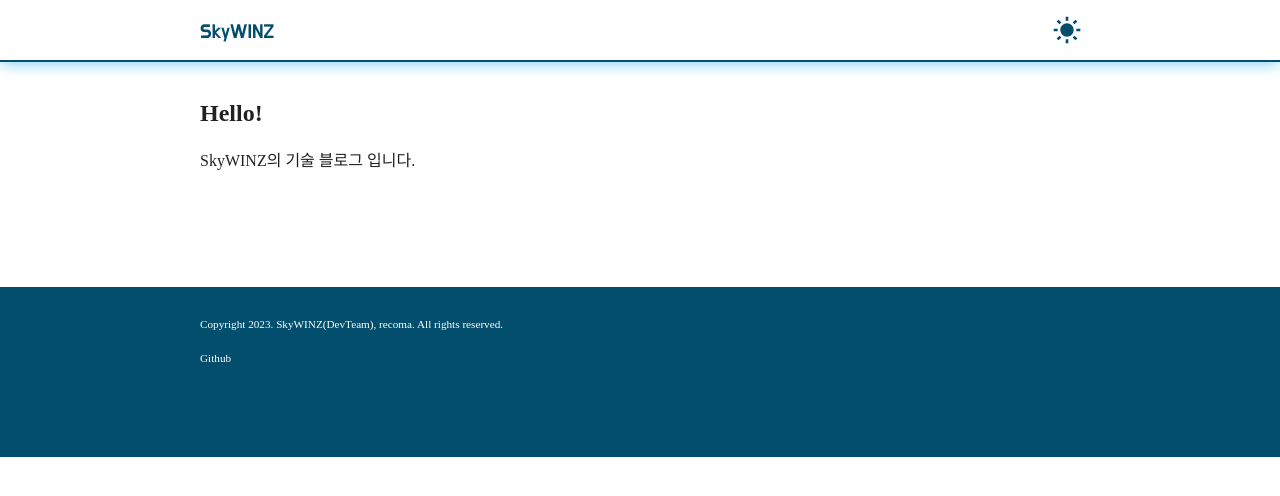
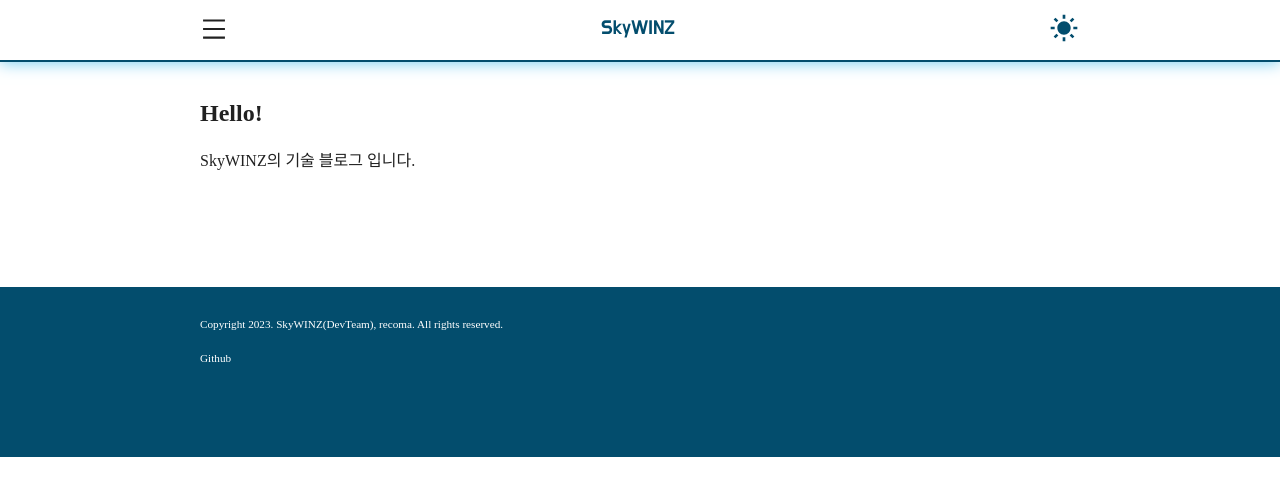
Before and after one commit to skywinz/candyline, a Next.js app: page / in a window 1280 px wide. Shown: the top 496 px of the page. Built offline with nearby package versions, Linux system fonts and the light colour scheme; a web font is replaced by a local one.

Commit message:
feat: add menu button
네비바 좌측에 메뉴버튼 추가
기존에 네비바에 있는 카테고리는 클릭하면 사이드바가 아닌 메인 페이지로 이동

```diff
--- a/src/app/layout.tsx
+++ b/src/app/layout.tsx
@@ -36,9 +36,6 @@ const App = ({ children }: {children: React.ReactNode}) => {
                     {children}
                 </div>
                 <Footer />
-                <ThemeSelectorButtonLayout>
-                    <ThemeSelector />
-                </ThemeSelectorButtonLayout>
             </>
         </ThemeProvider>
     );
@@ -65,22 +62,3 @@ export default function RootLayout({children}: {
         </html>
     )
 };
-
-const ThemeSelectorButtonLayout = styled.div`
-    display: flex;
-    position: fixed;
-    top: 0;
-    right: 0;
-    z-index: 10001;
-    margin: ${NAVBAR_PADDING.OVER_QHD};
-    margin-top: -4px;
-
-    @media (max-width: ${LENGTH_FHD}px) {
-        margin: ${NAVBAR_PADDING.FHD};
-        margin-top: -4px;
-    }
-    @media (max-width: ${LENGTH_MOBILE}px) {
-        margin: ${NAVBAR_PADDING.MOBILE};
-        margin-top: -4px;
-    }
-`;
--- a/src/components/common/Navbar.tsx
+++ b/src/components/common/Navbar.tsx
@@ -4,16 +4,22 @@ import styled from 'styled-components';
 import {LENGTH_FHD, LENGTH_MOBILE, NAVBAR_PADDING} from '@/styles/constants';
 import Sidebar from '@/components/common/Sidebar';
 import {useState} from 'react';
+import {AiOutlineMenu} from 'react-icons/ai';
+import ThemeSelector from '@/components/common/ThemeSelector';
+import {useRouter} from 'next/navigation';
 
 const Navbar = () => {
     const [isSidebarVisible, setIsSidebarVisible] = useState(false);
+    const router = useRouter();
 
     return (
         <header>
             <NavbarLayout>
-                <Category onClick={() => setIsSidebarVisible(!isSidebarVisible)}>SkyWINZ</Category>
+                <MenuIconContainer size={28} onClick={() => setIsSidebarVisible(!isSidebarVisible)} />
+                <Category onClick={() => router.push('/')}>SkyWINZ</Category>
+                <ThemeSelector extendedStyle={{marginTop: "12px"}}/>
             </NavbarLayout>
-            <Sidebar isVisible={isSidebarVisible} />
+            <Sidebar isVisible={isSidebarVisible} setIsVisible={setIsSidebarVisible} />
         </header>
     );
 }
@@ -27,6 +33,7 @@ const NavbarLayout = styled.div`
     top: 0;
     left: 0;
     right: 0;
+    justify-content: space-between;
 
     background-color: ${(props) => props.theme.main.navbar.backgroundColor};
     border-bottom: 2px solid ${(props) => props.theme.main.navbar.borderBottomColor};
@@ -51,16 +58,16 @@ const Category = styled.p`
     font-size: 1.05em;
     cursor: pointer;
     transition: color 0.5s ease;
-    text-align: left;
     text-decoration-line: none;
     color: ${(props) => props.theme.main.navbar.fontColor};
+    margin-top: 16px;
 
     &:hover {
         color: ${(props) => props.theme.main.navbar.itemColorHovered};
     }
 `;
 
-
-const ThemeSelectorLayout = styled.nav`
-    margin-left: 60px;
+const MenuIconContainer = styled(AiOutlineMenu)`
+    margin-top: 15px;
+    cursor: pointer;
 `;
--- a/src/components/common/Sidebar.tsx
+++ b/src/components/common/Sidebar.tsx
@@ -2,13 +2,17 @@
 
 import styled from 'styled-components';
 import Link from 'next/link';
+import {AiOutlineClose} from 'react-icons/ai';
+import {SIDEBAR_MOVE_TIME} from '@/styles/constants';
+
 
 interface SidebarArgs {
     isVisible: boolean;
+    setIsVisible: (value: (((prevState: boolean) => boolean) | boolean)) => void;
 }
 
 
-const Sidebar = ({isVisible}: SidebarArgs) => {
+const Sidebar = ({isVisible, setIsVisible}: SidebarArgs) => {
     let searchWord = '';
 
     const searchButtonHandler = () => {
@@ -20,6 +24,12 @@ const Sidebar = ({isVisible}: SidebarArgs) => {
         <Main>
             <div className={`parent-layout${isVisible ? '-visible' : ''}`}>
                 <div className={`layout${isVisible ? '-visible' : ''}`}>
+                    <div className='close'>
+                        <AiOutlineClose
+                            onClick={() => setIsVisible(false)}
+                            size={24}
+                        />
+                    </div>
                     <Link href='/' style={{textDecoration: 'none'}}><h2>홈</h2></Link>
                     <Link href='/posts' style={{textDecoration: 'none'}}><h2>포스트</h2></Link>
                     <Link href='/series' style={{textDecoration: 'none'}}><h2>시리즈</h2></Link>
@@ -41,6 +51,12 @@ const Sidebar = ({isVisible}: SidebarArgs) => {
 }
 
 const Main = styled.div`
+    .close {
+        float: right;
+        margin-top: -80px;
+        cursor: pointer;
+        margin-right: 30px;
+    }
     .parent-layout {
         position: fixed;
         z-index: 10000;
@@ -51,7 +67,7 @@ const Main = styled.div`
         background-color: ${(props) => props.theme.main.sidebar.backgroundColor};
         border-right: 3px solid ${(props) => props.theme.main.sidebar.borderColor};
         padding: 240px 0 80px 0;
-        transition: width 0.4s, padding 0.4s;
+        transition: width ${SIDEBAR_MOVE_TIME}s, padding ${SIDEBAR_MOVE_TIME}s;
     }
     .parent-layout-visible {
         position: fixed;
@@ -62,24 +78,25 @@ const Main = styled.div`
         background-color: ${(props) => props.theme.main.sidebar.backgroundColor};
         border-right: 3px solid ${(props) => props.theme.main.sidebar.borderColor};
         padding: 240px 40px 80px 40px;
-        transition: width 0.4s, padding 0.4s, background-color 0.5s ease, border-right-color 0.5s ease;
+        transition: width ${SIDEBAR_MOVE_TIME}s, padding ${SIDEBAR_MOVE_TIME}s, background-color 0.5s ease, border-right-color ${SIDEBAR_MOVE_TIME}s ease;
     }
 
     .layout {
         position: absolute;
         margin-left: -100px;
         font-weight: 200;
-        transition: margin-left 0.4s;
+        transition: margin-left ${SIDEBAR_MOVE_TIME}s;
     }
     .layout-visible {
         margin-left: 0;
         position: absolute;
         font-weight: 200;
-        transition: margin-left 0.4s;
+        transition: margin-left ${SIDEBAR_MOVE_TIME}s;
     }
 
     .post-form {
         display: flex;
+        margin-top: 50px;
     }
 
     .post-search {
@@ -93,13 +110,14 @@ const Main = styled.div`
     }
     .post-search-invisible {
         width: 0;
-        transition: width 0.4s;
+        transition: width ${SIDEBAR_MOVE_TIME}s;
     }
     .post-search-visible {
         width: 80%;
-        transition: width 0.4s, background-color 0.5s ease, color 0.5s ease, border-bottom-color 0.5s ease;
+        transition: width ${SIDEBAR_MOVE_TIME}s, background-color 0.5s ease, color 0.5s ease, border-bottom-color 0.5s ease;
     }
     .search-button {
+        margin-right: 30px;
         border: 0 solid transparent;
         cursor: pointer;
         border-radius: 3px;
--- a/src/components/common/ThemeSelector.tsx
+++ b/src/components/common/ThemeSelector.tsx
@@ -6,7 +6,7 @@ import { RiMoonClearFill } from 'react-icons/ri';
 import {DarkThemes, LightThemes} from '@/styles/themes';
 import styled from 'styled-components';
 
-const ThemeSelector = () => {
+const ThemeSelector = ({extendedStyle}: {extendedStyle: object}) => {
     const {theme, setTheme} = useTheme();
 
     const Icon = theme === 'light' ? BiSolidSun : RiMoonClearFill;
@@ -14,33 +14,18 @@ const ThemeSelector = () => {
     const nextTheme = theme === 'light' ? 'dark' : 'light';
     const changeThemeHandler = () => setTheme(nextTheme);
 
-
-
     return (
-        <Button>
         <Icon
             size={32}
             style={{
+                ...extendedStyle,
                 cursor: "pointer",
             }}
             color={color}
             onClick={changeThemeHandler}
         />
-        </Button>
     );
 }
 
 
-const Button = styled.button`
-    width: 35px;
-    height: 32px;
-    border-radius: 10%;
-    margin-top: 17px;
-    background-color: transparent;
-
-    transition: background-color 0.5s ease;
-
-    border: 0;
-`;
-
 export default ThemeSelector;
--- a/src/styles/constants.ts
+++ b/src/styles/constants.ts
@@ -49,3 +49,5 @@ export const FOOTER_PADDING = {
     FHD: `20px ${DPC.FHD.right} 0 ${DPC.FHD.left}`,
     MOBILE: `20px ${DPC.MOBILE.right} 0 ${DPC.MOBILE.left}`,
 }
+
+export const SIDEBAR_MOVE_TIME = 0.8;
--- a/src/styles/themes.ts
+++ b/src/styles/themes.ts
@@ -153,7 +153,7 @@ export const DarkThemes = {
         },
         postList: {
             postListItemSummaryFontColor: ColorBase.gray25,
-            postItemBorderColor: ColorBase.blue50,
+            postItemBorderColor: ColorBase.yellow100,
             postItemBackgroundColor: ColorBase.black25,
             postItemTitleColor: ColorBase.yellow150,
             postItemTitleHoveredColor: ColorBase.red250,
```
Lines whose indentation alone changed are shown as unchanged.
